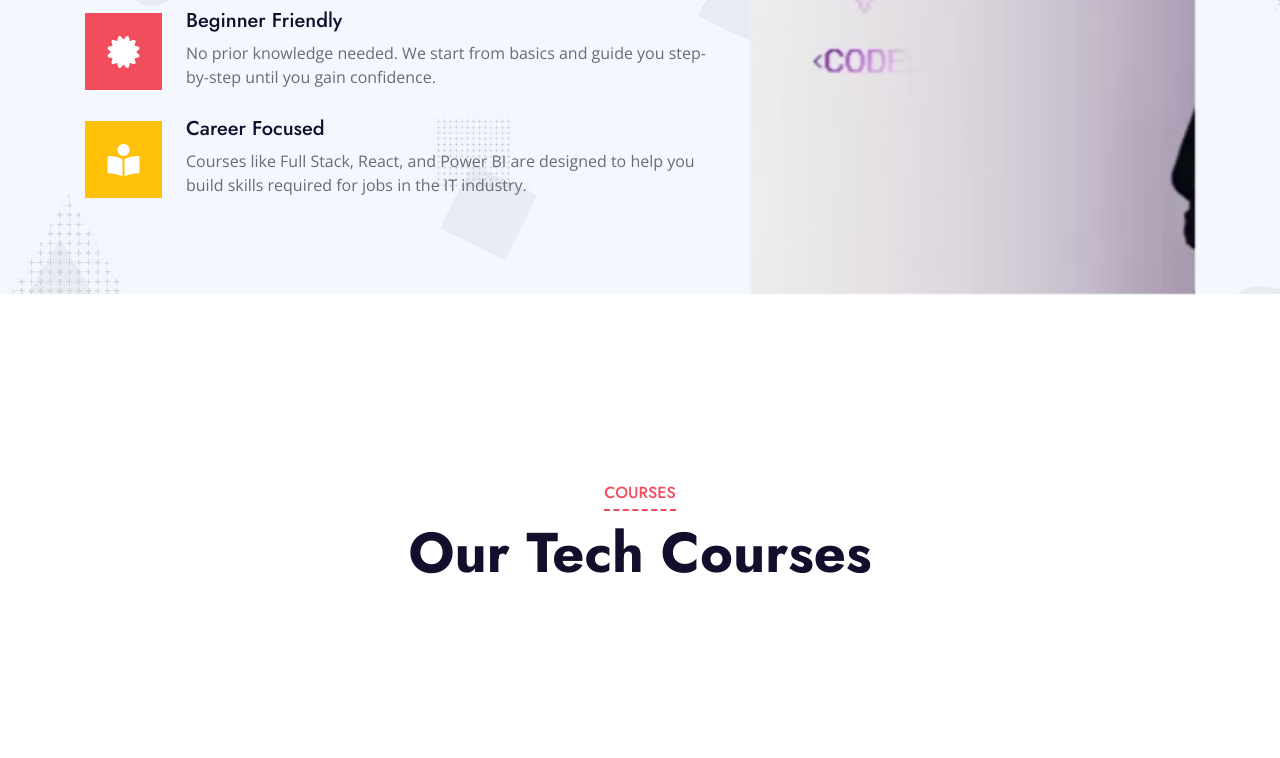
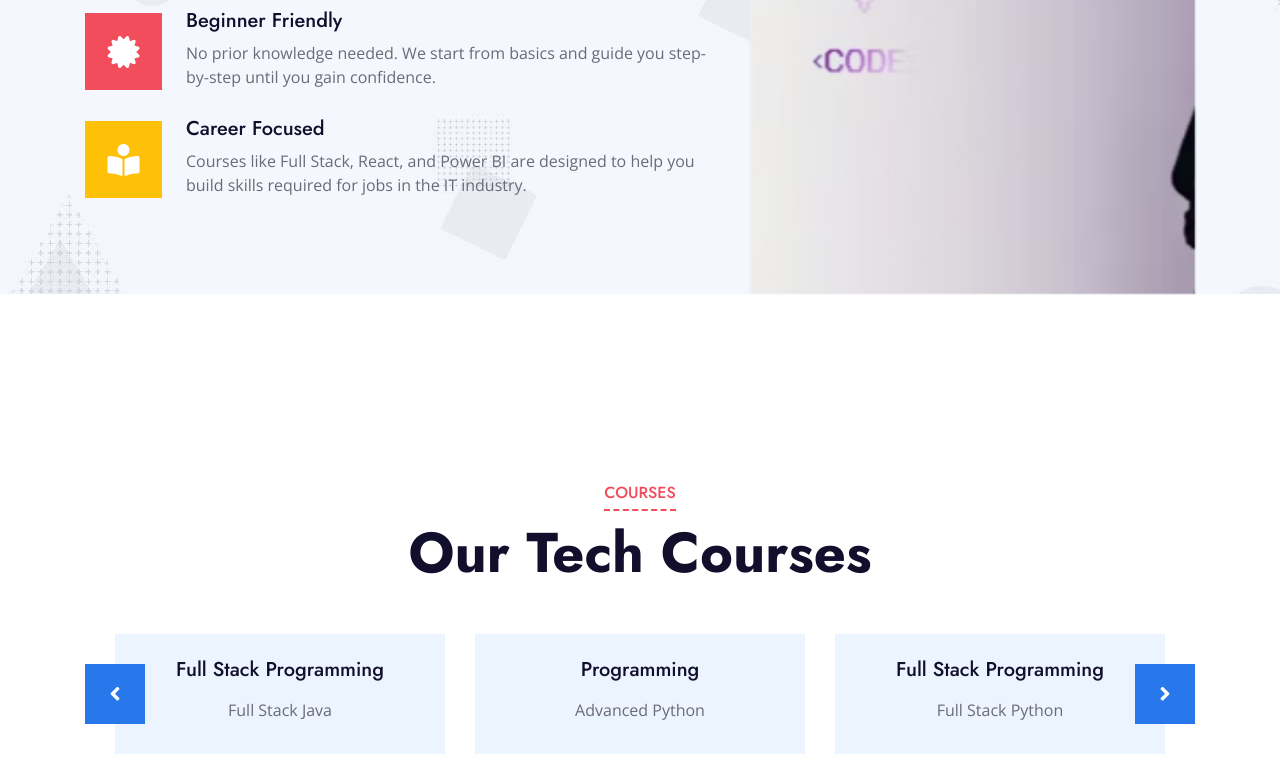
Before and after one commit to sumithradevi430/excepto, a plain HTML site: page index.html in a window 1280 px wide. Shown: the part 2042-2800 px from the top of the page. Drawn offline with nearby package versions, Linux system fonts and the light colour scheme.

Commit message:
Initial commit: add website files

```diff
--- a/index.html
+++ b/index.html
@@ -30,11 +30,7 @@
     <div class="container-fluid bg-dark">
         <div class="row py-2 px-lg-5">
             <div class="col-lg-6 text-center text-lg-left mb-2 mb-lg-0">
-                <!-- <div class="d-inline-flex align-items-center text-white">
-                   <a href="tel:+917397687519"> <small><i class="fa fa-phone-alt mr-2"></i>+91 7397687519</small></a>
-                    <small class="px-3">|</small>
-                    <a href="mailto:excepto.education@gmail.com"><small><i class="fa fa-envelope mr-2"></i>excepto.education@gmail.com</small></a>
-                </div> -->
+
                 <div class="d-flex flex-column flex-md-row align-items-center text-white gap-2">
 
                         <!-- Phone -->
@@ -51,20 +47,7 @@
 
                      </div>
             </div>
-            <!-- <div class="col-lg-6 text-center text-lg-right">
-                <div class="d-inline-flex align-items-center">
-                    <a class="text-white px-2" href="">
-                        <i class="fab fa-facebook-f"></i>
-                    </a>
 
-                    <a class="text-white px-2" href="">
-                        <i class="fab fa-instagram"></i>
-                    </a>
-                    <a class="text-white pl-2" href="">
-                        <i class="fab fa-youtube"></i>
-                    </a>
-                </div>
-            </div> -->
         </div>
     </div>
     <!-- Topbar End -->
@@ -710,15 +693,14 @@ Our teaching method is simple, beginner-friendly, and focused on helping every s
 
 
     <!-- JavaScript Libraries -->
-    <script src="https://code.jquery.com/jquery-3.4.1.min.js"></script>
-    <script src="https://stackpath.bootstrapcdn.com/bootstrap/4.4.1/js/bootstrap.bundle.min.js"></script>
-    <script src="lib/easing/easing.min.js"></script>
-    <script src="lib/waypoints/waypoints.min.js"></script>
-    <script src="lib/counterup/counterup.min.js"></script>
-    <script src="lib/owlcarousel/owl.carousel.min.js"></script>
-
+    <script src="https://code.jquery.com/jquery-3.4.1.min.js" defer></script>
+    <script src="https://stackpath.bootstrapcdn.com/bootstrap/4.4.1/js/bootstrap.bundle.min.js" defer></script>
+    <script src="lib/easing/easing.min.js" defer></script>
+    <script src="lib/waypoints/waypoints.min.js" defer></script>
+    <script src="lib/counterup/counterup.min.js" defer></script>
+    <script src="lib/owlcarousel/owl.carousel.min.js" defer></script>
     <!-- Template Javascript -->
-    <script src="js/main.js"></script>
+    <script src="js/main.js" defer></script>
 </body>
 
 </html>
--- /dev/null
+++ b/js/main.js
@@ -0,0 +1,136 @@
+(function ($) {
+    "use strict";
+
+    // Dropdown on mouse hover
+    $(document).ready(function () {
+        function toggleNavbarMethod() {
+            if ($(window).width() > 992) {
+                $('.navbar .dropdown').on('mouseover', function () {
+                    $('.dropdown-toggle', this).trigger('click');
+                }).on('mouseout', function () {
+                    $('.dropdown-toggle', this).trigger('click').blur();
+                });
+            } else {
+                $('.navbar .dropdown').off('mouseover').off('mouseout');
+            }
+        }
+        toggleNavbarMethod();
+        $(window).resize(toggleNavbarMethod);
+    });
+
+
+    // Back to top button
+    $(window).scroll(function () {
+        if ($(this).scrollTop() > 100) {
+            $('.back-to-top').fadeIn('slow');
+        } else {
+            $('.back-to-top').fadeOut('slow');
+        }
+    });
+    $('.back-to-top').click(function () {
+        $('html, body').animate({scrollTop: 0}, 1500, 'easeInOutExpo');
+        return false;
+    });
+
+
+    // Facts counter
+    $('[data-toggle="counter-up"]').counterUp({
+        delay: 10,
+        time: 2000
+    });
+
+
+    // Courses carousel
+    $(".courses-carousel").owlCarousel({
+        autoplay: true,
+        smartSpeed: 1500,
+        loop: true,
+        dots: false,
+        nav : false,
+        responsive: {
+            0:{
+                items:1
+            },
+            576:{
+                items:2
+            },
+            768:{
+                items:3
+            },
+            992:{
+                items:4
+            }
+        }
+    });
+
+
+    // Team carousel
+    $(".team-carousel").owlCarousel({
+        autoplay: true,
+        smartSpeed: 1000,
+        margin: 30,
+        dots: false,
+        loop: true,
+        nav : true,
+        navText : [
+            '<i class="fa fa-angle-left" aria-hidden="true"></i>',
+            '<i class="fa fa-angle-right" aria-hidden="true"></i>'
+        ],
+        responsive: {
+            0:{
+                items:1
+            },
+            576:{
+                items:1
+            },
+            768:{
+                items:2
+            },
+            992:{
+                items:3
+            }
+        }
+    });
+
+
+    // Testimonials carousel
+    $(".testimonial-carousel").owlCarousel({
+        autoplay: true,
+        smartSpeed: 1500,
+        items: 1,
+        dots: false,
+        loop: true,
+        nav : true,
+        navText : [
+            '<i class="fa fa-angle-left" aria-hidden="true"></i>',
+            '<i class="fa fa-angle-right" aria-hidden="true"></i>'
+        ],
+    });
+
+
+    // Related carousel
+    $(".related-carousel").owlCarousel({
+        autoplay: true,
+        smartSpeed: 1000,
+        margin: 30,
+        dots: false,
+        loop: true,
+        nav : true,
+        navText : [
+            '<i class="fa fa-angle-left" aria-hidden="true"></i>',
+            '<i class="fa fa-angle-right" aria-hidden="true"></i>'
+        ],
+        responsive: {
+            0:{
+                items:1
+            },
+            576:{
+                items:1
+            },
+            768:{
+                items:2
+            }
+        }
+    });
+
+})(jQuery);
```
